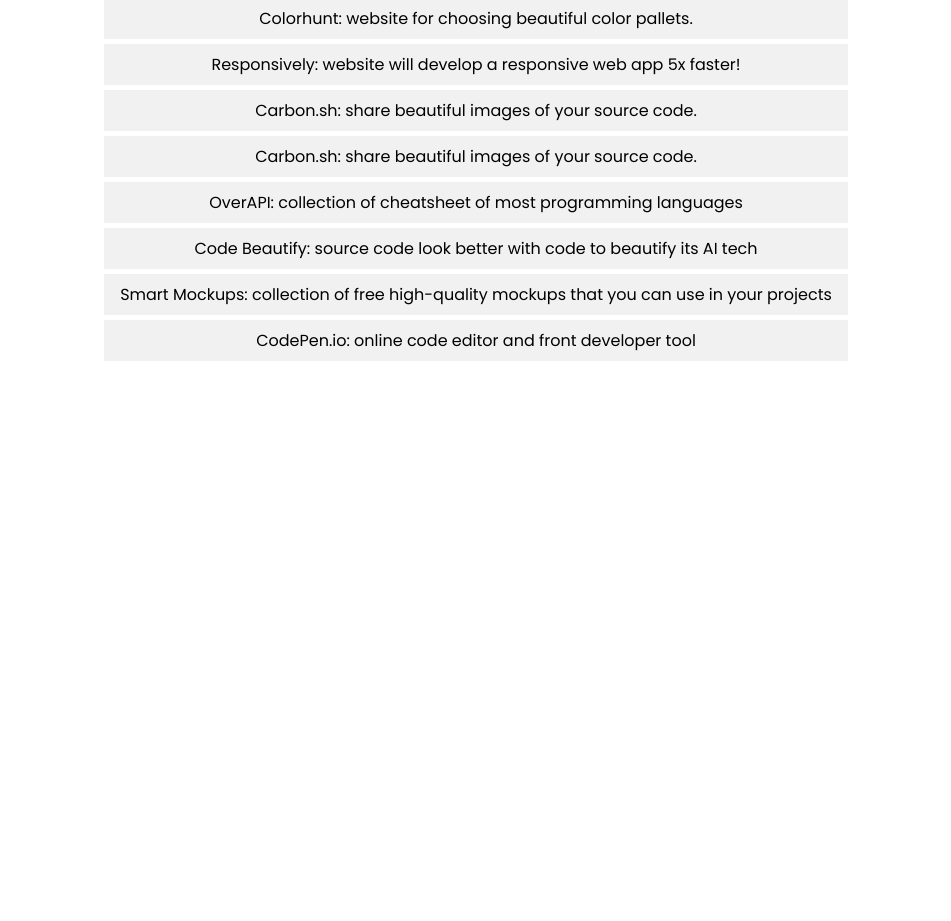
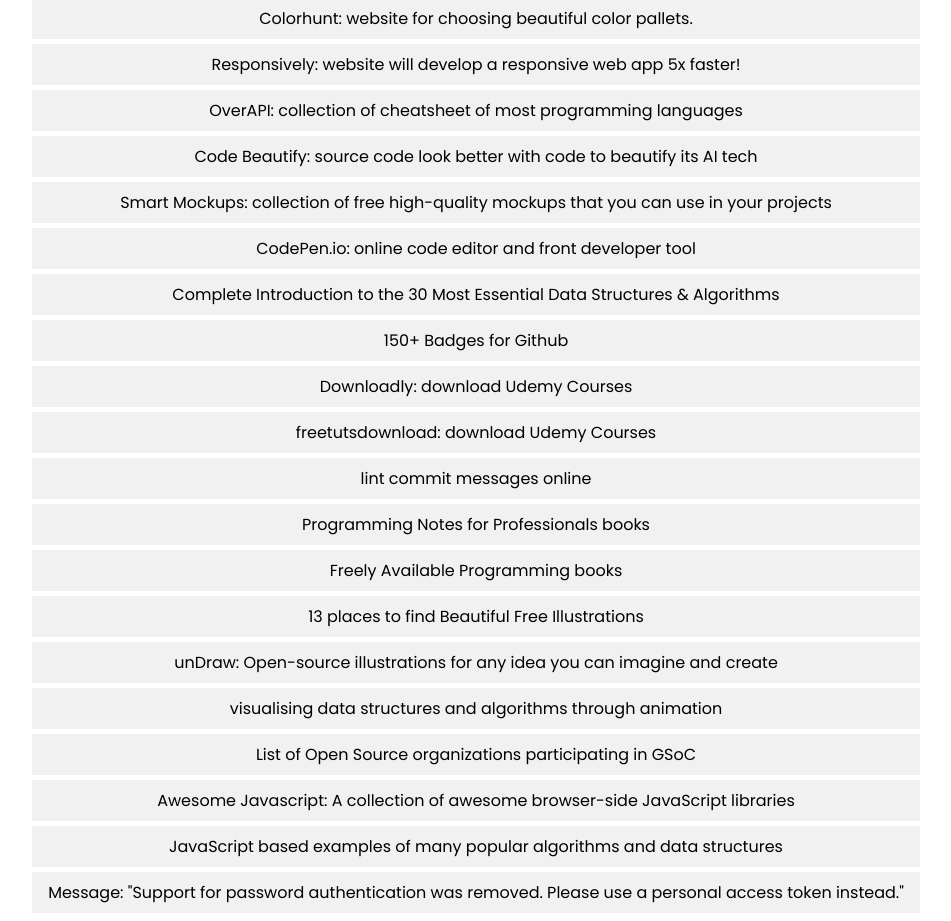
Before and after one commit to kunalkumar007/important-links, a website: page index.html in a window 1280 px wide. Shown: the part 420-1341 px from the top of the page, without its empty margins (164-1115 px from the left). Before the commit the page ends 800 px from the top, so only its background shows below. Drawn offline with Linux system fonts and the light colour scheme.

Commit message:
added undraw

```diff
--- a/index.html
+++ b/index.html
@@ -14,7 +14,7 @@
     <title>All Important Links</title>
   </head>
   <body>
-    <h1>All Important Links</h1>
+    <h1 id="heading">All Important Links</h1>
     <div class="container">
       <div id="links">
         <!-- <a class="btn"></a> -->
--- a/links.json
+++ b/links.json
@@ -37,14 +37,6 @@
   },
   {
     "link": "https://overapi.com/",
-    "title": "Carbon.sh: share beautiful images of your source code."
-  },
-  {
-    "link": "https://overapi.com/",
-    "title": "Carbon.sh: share beautiful images of your source code."
-  },
-  {
-    "link": "https://overapi.com/",
     "title": "OverAPI: collection of cheatsheet of most programming languages"
   },
   {
@@ -58,5 +50,61 @@
   {
     "link": "https://codepen.io/",
     "title": "CodePen.io: online code editor and front developer tool"
+  },
+  {
+    "link": "https://dev.to/iuliagroza/complete-introduction-to-the-30-most-essential-data-structures-algorithms-43kd",
+    "title": "Complete Introduction to the 30 Most Essential Data Structures & Algorithms"
+  },
+  {
+    "link": "https://dev.to/envoy_/150-badges-for-github-pnk",
+    "title": "150+ Badges for Github"
+  },
+  {
+    "link": "https://downloadly.net/",
+    "title": "Downloadly: download Udemy Courses"
+  },
+  {
+    "link": "https://freetutsdownload.com/",
+    "title": "freetutsdownload: download Udemy Courses"
+  },
+  {
+    "link": "https://commitlint.io/",
+    "title": "lint commit messages online"
+  },
+  {
+    "link": "https://books.goalkicker.com/",
+    "title": "Programming Notes for Professionals books"
+  },
+  {
+    "link": "https://github.com/EbookFoundation/free-programming-books",
+    "title": "Freely Available Programming books"
+  },
+  {
+    "link": "https://blog.prototypr.io/12-places-to-find-beautiful-free-illustrations-f765967ba44c",
+    "title": "13 places to find Beautiful Free Illustrations"
+  },
+  {
+    "link": "https://undraw.co/",
+    "title": "unDraw: Open-source illustrations for any idea you can imagine and create"
+  },
+  {
+    "link": "https://visualgo.net/en",
+    "title": "visualising data structures and algorithms through animation"
+  },
+  {
+    "link": "https://github.com/idontknowjs/gsoc-web-projects",
+    "title": "List of Open Source organizations participating in GSoC"
+  },
+  {
+    "link": "https://github.com/kunalkumar007/awesome-javascript",
+    "title": "Awesome Javascript: A collection of awesome browser-side JavaScript libraries"
+  },
+  {
+    "link": "https://github.com/trekhleb/javascript-algorithms",
+    "title": "JavaScript based examples of many popular algorithms and data structures"
+  },
+  {
+    "link": "https://stackoverflow.com/a/68780401/13500538",
+    "title": "Message: \"Support for password authentication was removed. Please use a personal access token instead.\""
   }
 ]
--- a/style.css
+++ b/style.css
@@ -9,6 +9,11 @@
 }
 #links {
   max-width: 80%;
+}
+
+#heading {
+  text-decoration: underline;
+  text-transform: capitalize;
 }
 
 a {
@@ -26,3 +31,9 @@
   background-color: #f1f1f1;
   color: black;
 }
+
+@media only screen and (max-width: 600px) {
+  #links {
+    max-width: 100%;
+  }
+}
```
